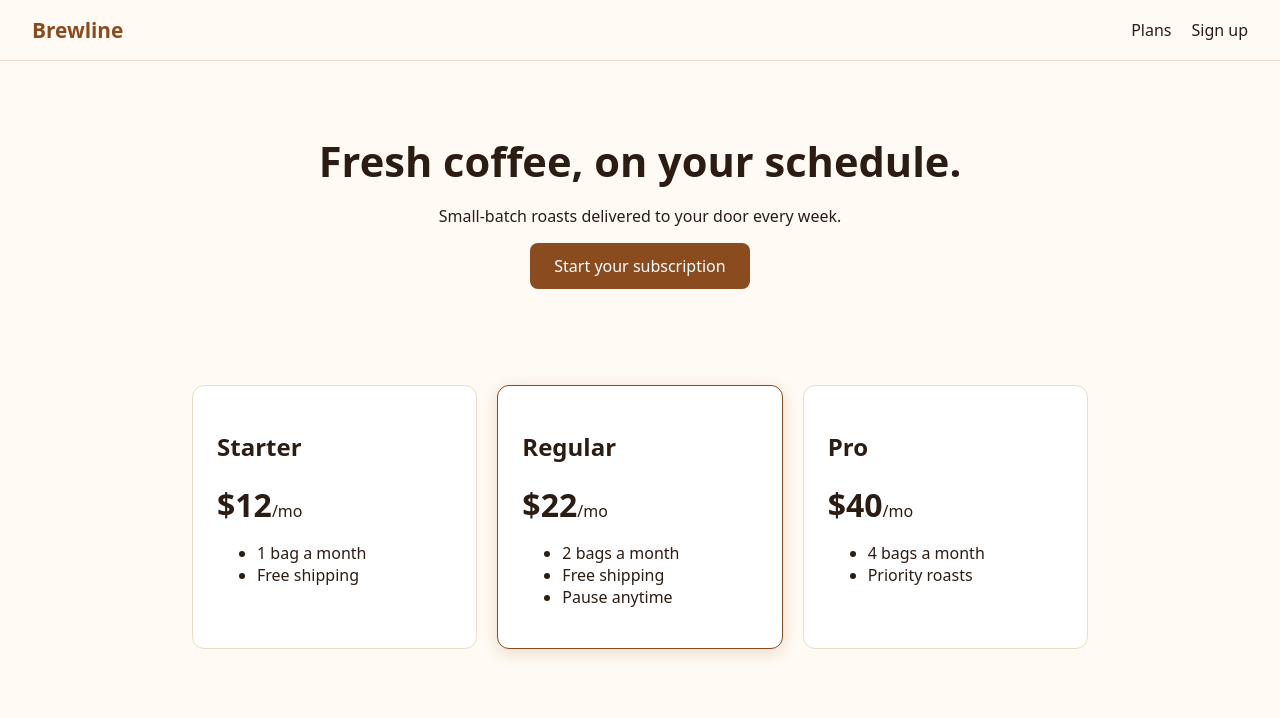
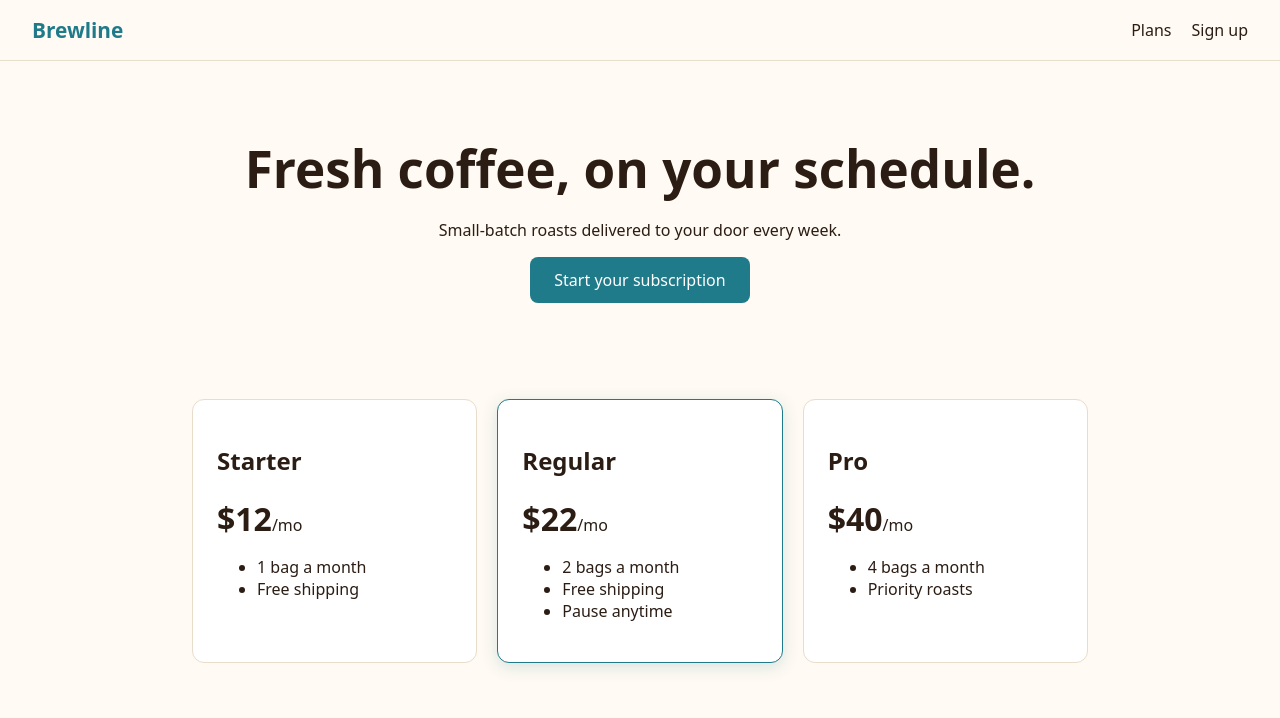
Before and after one commit to vamshishiva11/eyes-visual-ci, a website: page app/index.html in a window 1280 px wide. Shown: the top 718 px of the page. Drawn offline with Linux system fonts and the light colour scheme.

Commit message:
Change accent colour to teal and enlarge hero heading

```diff
--- a/app/styles.css
+++ b/app/styles.css
@@ -1,15 +1,15 @@
-:root { --bg: #fffaf3; --ink: #2b1d14; --accent: #8a4b1f; --card: #ffffff; }
+:root { --bg: #fffaf3; --ink: #2b1d14; --accent: #1f7a8a; --card: #ffffff; }
 * { box-sizing: border-box; }
 body { margin: 0; font-family: system-ui, sans-serif; background: var(--bg); color: var(--ink); }
 .nav { display: flex; justify-content: space-between; align-items: center; padding: 16px 32px; border-bottom: 1px solid #e8dccb; }
 .nav a { margin-left: 20px; color: var(--ink); text-decoration: none; }
 .logo { font-weight: 700; font-size: 1.3rem; color: var(--accent); }
 .hero { text-align: center; padding: 72px 24px; }
-.hero h1 { font-size: 2.6rem; margin: 0 0 12px; }
+.hero h1 { font-size: 3.2rem; margin: 0 0 12px; }
 .btn { display: inline-block; background: var(--accent); color: #fff; padding: 12px 24px; border-radius: 8px; border: 0; font-size: 1rem; text-decoration: none; cursor: pointer; }
 .plans { display: grid; grid-template-columns: repeat(auto-fit, minmax(220px, 1fr)); gap: 20px; padding: 24px 32px; max-width: 960px; margin: 0 auto; }
 .card { background: var(--card); border: 1px solid #e8dccb; border-radius: 12px; padding: 24px; }
-.card.featured { border-color: var(--accent); box-shadow: 0 4px 16px rgba(138, 75, 31, .18); }
+.card.featured { border-color: var(--accent); box-shadow: 0 4px 16px rgba(31, 122, 138, .18); }
 .price { font-size: 2rem; font-weight: 700; margin: 8px 0; }
 .price span { font-size: 1rem; font-weight: 400; }
 .signup { max-width: 420px; margin: 48px auto; padding: 0 24px; }
```
